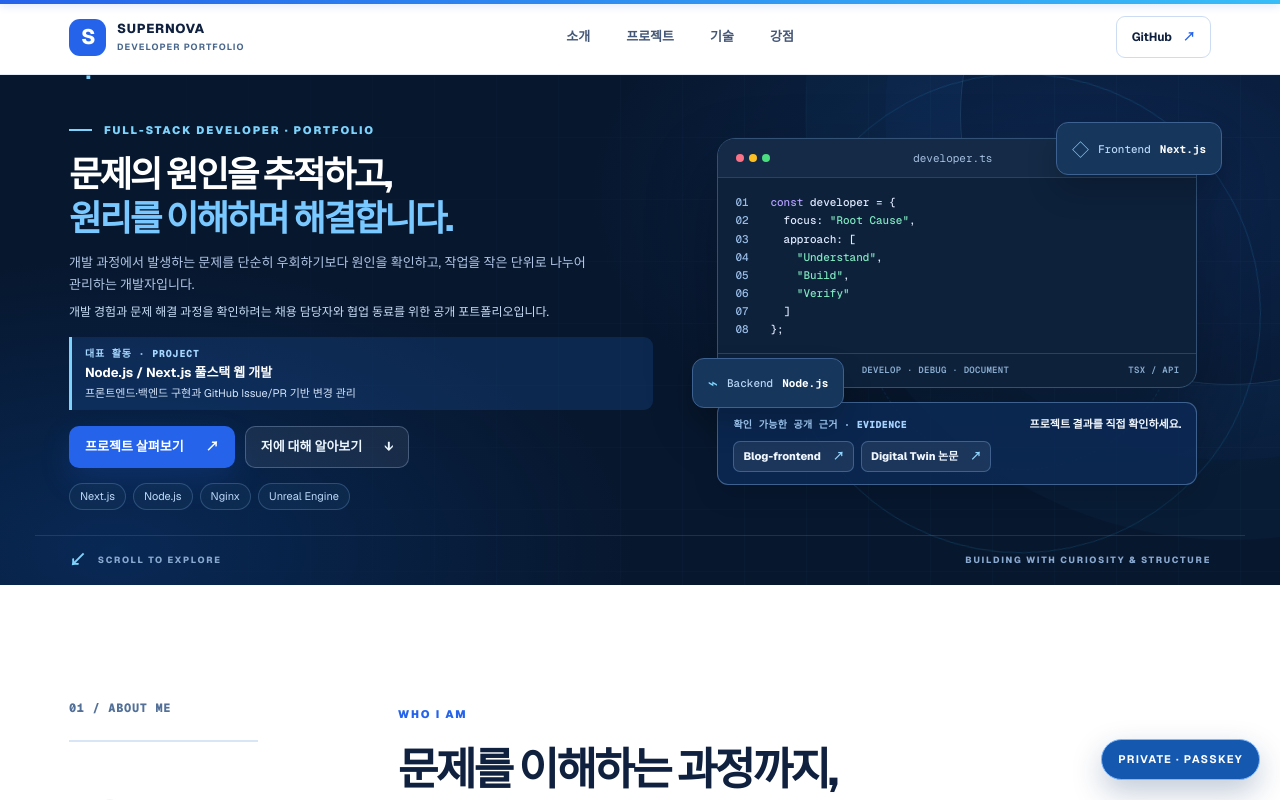
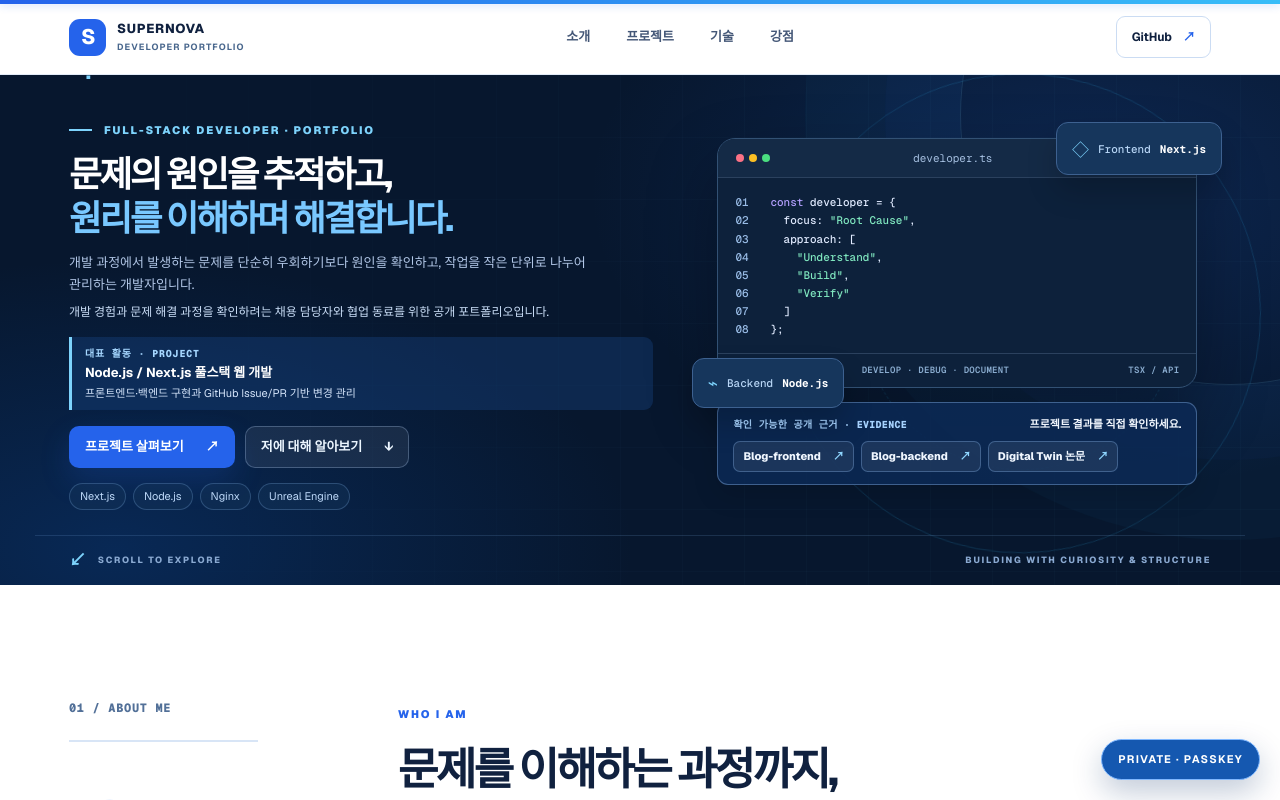
Before and after one commit to SuperNova080710/aleph-t01, a Next.js app: page / in a window 1280 px wide. Shown: the top 800 px of the page. Built offline with nearby package versions, Linux system fonts and the light colour scheme.

Commit message:
feat: 첫 화면 공개 근거에 Blog-backend 저장소 링크 추가

```diff
--- a/src/app/page.tsx
+++ b/src/app/page.tsx
@@ -264,6 +264,9 @@ export default function Home() {
                 <a href="https://github.com/SuperNova080710/Blog-frontend" target="_blank" rel="noopener noreferrer">
                   Blog-frontend <span aria-hidden="true">↗</span><span className="portfolio-sr-only"> (새 탭)</span>
                 </a>
+                <a href="https://github.com/SuperNova080710/Blog-backend" target="_blank" rel="noopener noreferrer">
+                  Blog-backend <span aria-hidden="true">↗</span><span className="portfolio-sr-only"> (새 탭)</span>
+                </a>
                 <a href="http://journal.dcs.or.kr/xml/47684/47684.pdf" target="_blank" rel="noopener noreferrer">
                   Digital Twin 논문 <span aria-hidden="true">↗</span><span className="portfolio-sr-only"> (새 탭)</span>
                 </a>
```
